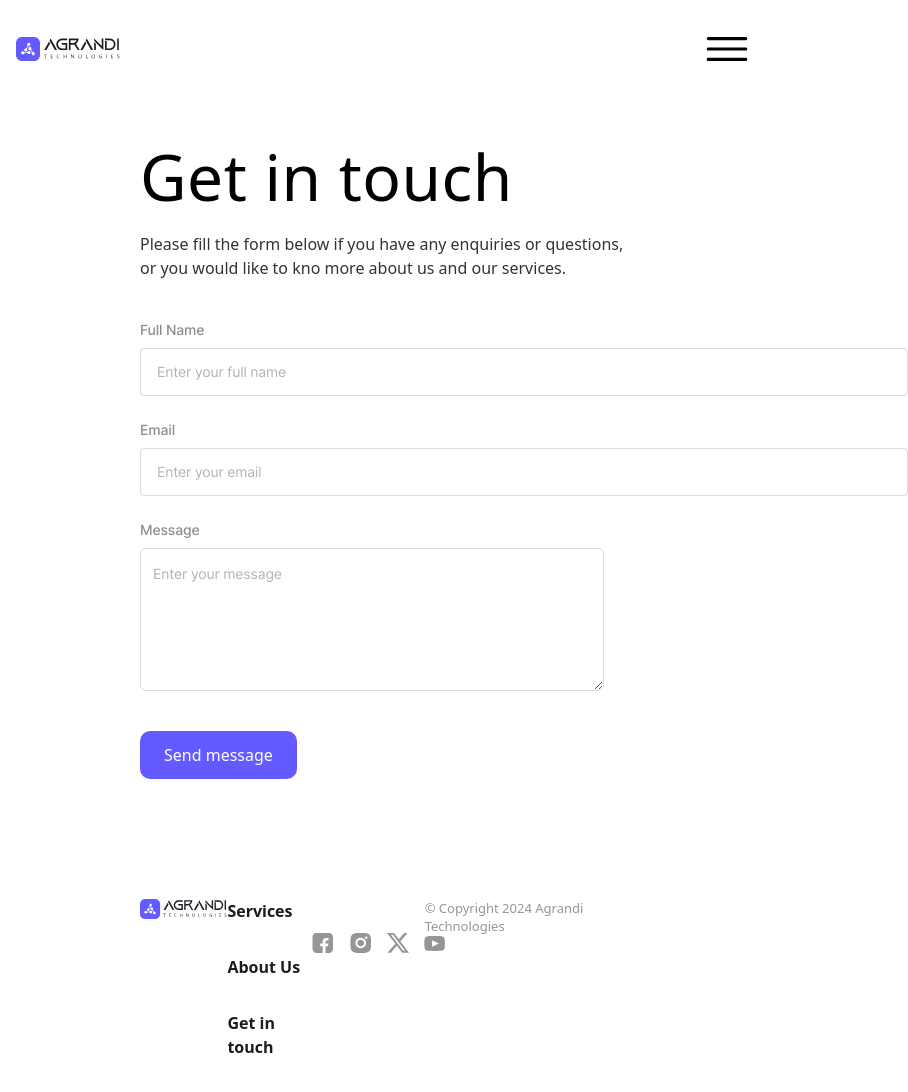
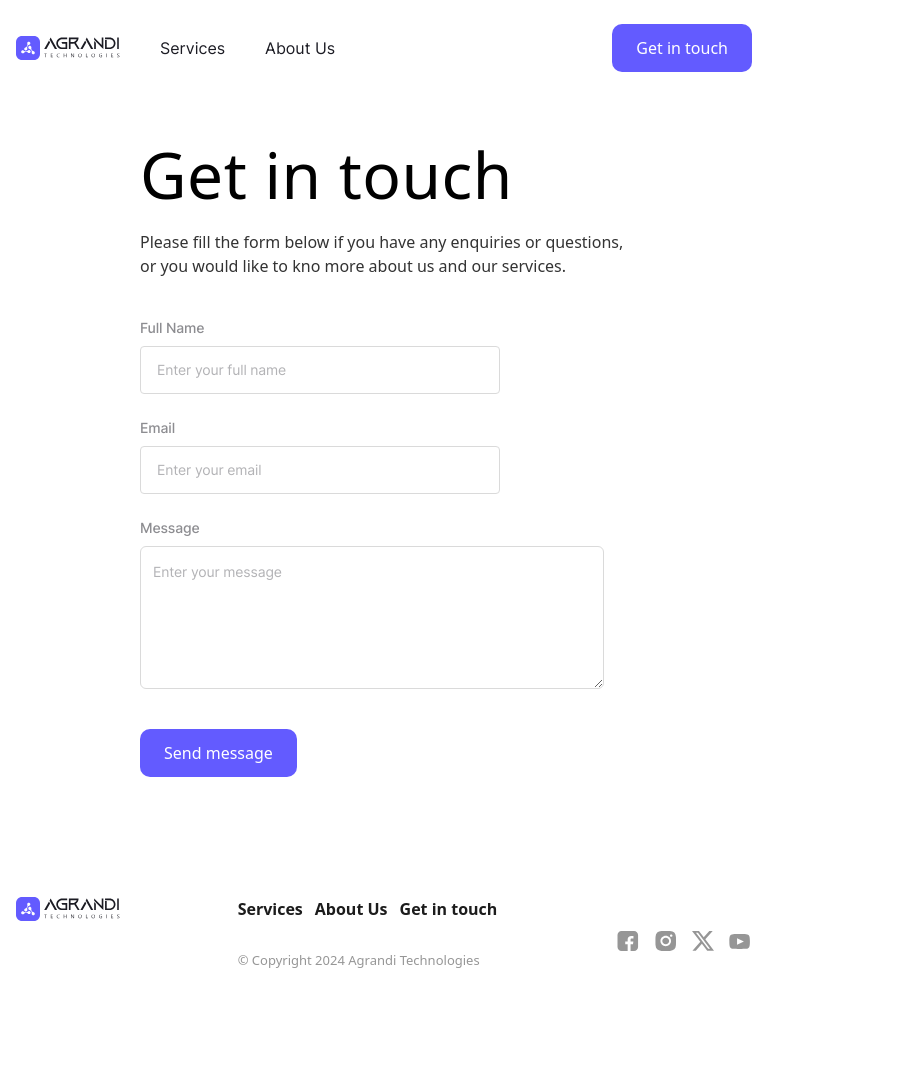
Before and after one commit to OladipoOmotosho/agrandi, a Next.js app: page /contactUs in a window 768 px wide. Shown: the top 1092 px of the page, 908 px wide, since content can reach past the window. After the commit the page ends 1025 px from the top, so only its background shows below. Built offline with nearby package versions, Linux system fonts and the light colour scheme.

Commit message:
done with landing page

```diff
--- a/components/Footer/Footer.module.css
+++ b/components/Footer/Footer.module.css
@@ -0,0 +1,40 @@
+.biggerScreens {
+  display: flex;
+  flex-direction: column;
+  gap: 32px;
+}
+
+.responisveness {
+  display: flex;
+  flex-direction: column;
+  align-items: flex-start;
+  padding: 60px 24px 56px 24px;
+}
+
+@media screen and (min-width: 500px) and (max-width: 999px) {
+  .responisveness {
+    display: flex;
+    flex-direction: row;
+    justify-content: space-between;
+    padding: 40px 16px;
+    /* align-items: flex-start; */
+  }
+  .biggerScreens {
+    display: flex;
+    flex-direction: row;
+    gap: 12px;
+  }
+}
+@media screen and (min-width: 1000px) and (max-width: 9200px) {
+  .biggerScreens {
+    display: flex;
+    flex-direction: row;
+    gap: 12px;
+  }
+  .responisveness {
+    display: flex;
+    flex-direction: row;
+    justify-content: space-between;
+    padding: 40px 140px;
+  }
+}
--- a/components/Footer/page.tsx
+++ b/components/Footer/page.tsx
@@ -15,15 +15,16 @@ import { useEffect, useState } from "react";
 const Footer = () => {
   const { isMobile, isTablet, isDesktop } = useScreenSize();
   const [isClient, setClient] = useState(false);
+  const isDesktopOrTablet = isDesktop || isTablet;
   useEffect(() => {
-    if (isDesktop) {
+    if (isDesktopOrTablet) {
       setClient(true);
     }
-  }, [isClient, isDesktop]);
+  }, [isClient, isDesktopOrTablet]);
 
   return (
     <div
-      className="md:flex md:justify-between items-start md:px-[140px] px-[24px] md:pt-[40px] pt-[60px] pb-14 lg:pb-[122px] md:pb-[56px]"
+      className={`${styles.responisveness}`}
       style={{ backgroundColor: colors.white }}
     >
       <div>
@@ -38,8 +39,8 @@ const Footer = () => {
           />
         </p>
       </div>
-      <div className="flex flex-col gap-[30px] lg:items-center">
-        <div className="flex flex-col lg:flex-row gap-8">
+      <div className={`flex flex-col gap-[30px] lg:items-center`}>
+        <div className={`${styles.biggerScreens}`}>
           <div>
             {ServiceLink.map((link, index) => (
               <Link key={index} href={link.link}>
--- a/components/Navbar/page.tsx
+++ b/components/Navbar/page.tsx
@@ -24,11 +24,10 @@ const NavBar = () => {
     }
   }, [isClient, isMobile]);
 
-  // useEffect(() => {
-  //   if(openMenu){
-
-  //   }
-  // })
+  useEffect(() => {
+    if (openMenu) {
+    }
+  });
 
   return (
     <>
@@ -75,7 +74,7 @@ const NavBar = () => {
                   style={{ width: "auto", height: "auto" }}
                 />
               </Link>
-              <div className="lg:flex lg:flex-row lg:gap-4">
+              <div className={`lg:flex lg:flex-row lg:gap-4 ${styles.tablet}`}>
                 {firstlinks.map((nav, index) => (
                   <Link href={nav.link} key={index}>
                     <p
--- a/components/Navbar/styles/navbar.module.css
+++ b/components/Navbar/styles/navbar.module.css
@@ -15,3 +15,11 @@
   border-radius: 10px;
   box-shadow: 0px 1px 1px rgba(4, 54, 45, 0.2), 0px 1px 1px rgba(4, 54, 45, 0.2);
 }
+
+@media screen and (min-width: 500px) and (max-width: 999px) {
+  .tablet {
+    display: flex;
+    flex-direction: row;
+    gap: 2.5rem;
+  }
+}
--- a/src/app/components/hero/HeroSection.tsx
+++ b/src/app/components/hero/HeroSection.tsx
@@ -54,7 +54,7 @@ const HeroSection = () => {
   ];
 
   return (
-    <main className="mt-10 ">
+    <main className="mt-10">
       <section className="relative lg:px-8">
         <div className="flex flex-row justify-center px-4">
           <Image src={heroBg} alt="bg" className={styles.hero} priority />
@@ -117,6 +117,15 @@ const HeroSection = () => {
               className={`lg:ml-[-80px] mt-[-40px] lg:mt-0 ${styles.person}`}
               priority
             />
+            <Image
+              src={person2}
+              alt="person"
+              width={!isClient ? 423 : 324}
+              height={!isClient ? 417 : 112}
+              style={{ width: "auto", height: "auto" }}
+              className={`lg:ml-[-80px] mt-[-40px] lg:mt-0 ${styles.person2}`}
+              priority
+            />
           </div>
         </div>
       </section>
@@ -128,7 +137,7 @@ const HeroSection = () => {
           Agrandi has saved us thousands of hours of work and money
         </p>
         {!isClient && (
-          <div className="flex flex-row justify-center gap-8 lg:gap-16">
+          <div className="flex flex-row justify-center gap-2 lg:gap-16">
             {logos.map((icon, key) => (
               <Image
                 key={key}
--- a/utils/useScreenSize.ts
+++ b/utils/useScreenSize.ts
@@ -25,8 +25,8 @@ const useScreenSize = () => {
     return () => window.removeEventListener("resize", handleResize);
   }, [isClient]);
 
-  const isMobile = useMediaQuery({ minWidth: 320, maxWidth: 768 });
-  const isTablet = useMediaQuery({ minWidth: 768, maxWidth: 1023 });
+  const isMobile = useMediaQuery({ minWidth: 320, maxWidth: 499 });
+  const isTablet = useMediaQuery({ minWidth: 500, maxWidth: 1023 });
   const isDesktop = useMediaQuery({ minWidth: 1024 });
 
   return { windowSize, isMobile, isTablet, isDesktop };
```
Also changed, not shown: src/app/components/hero/hero.module.css (+34 -1 lines).
